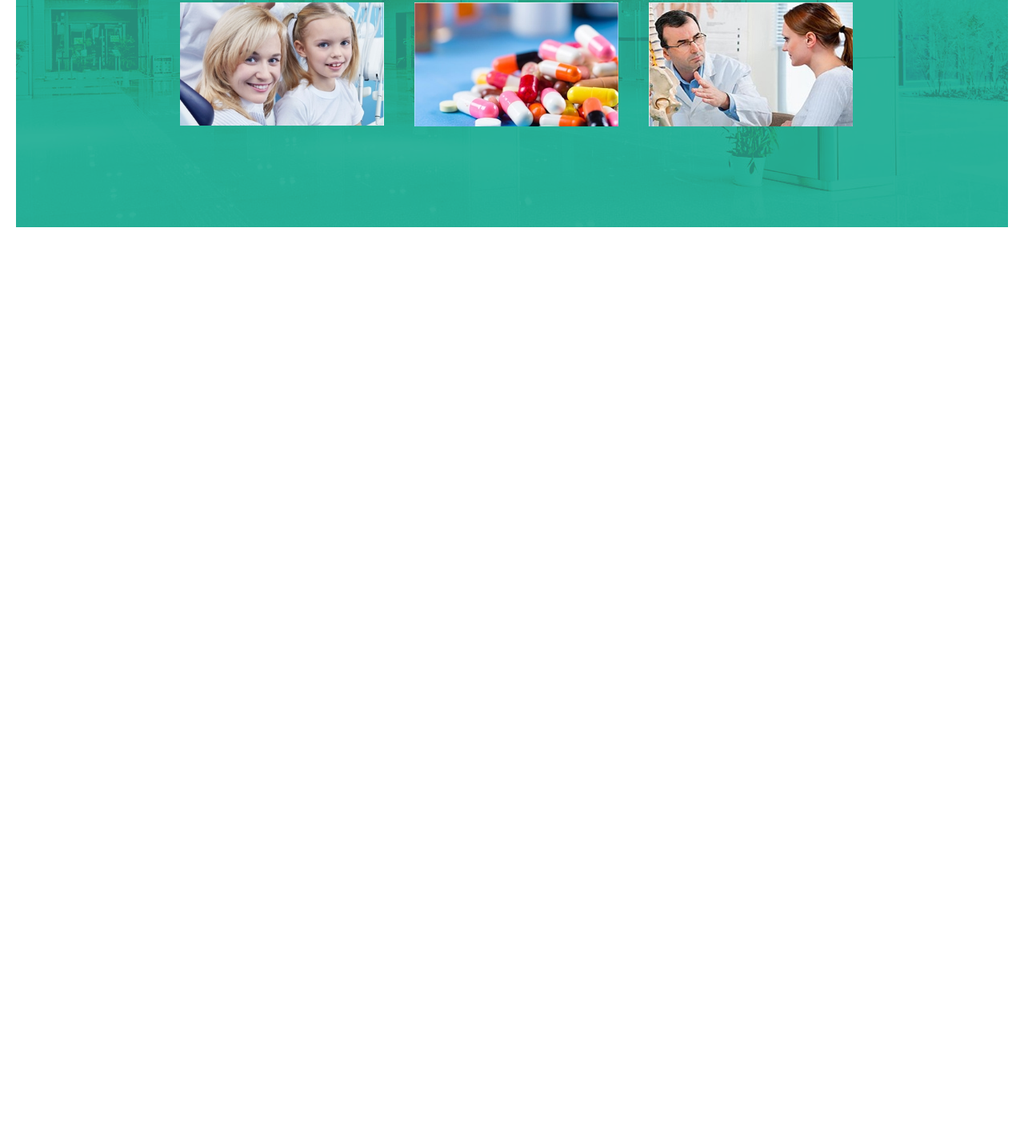
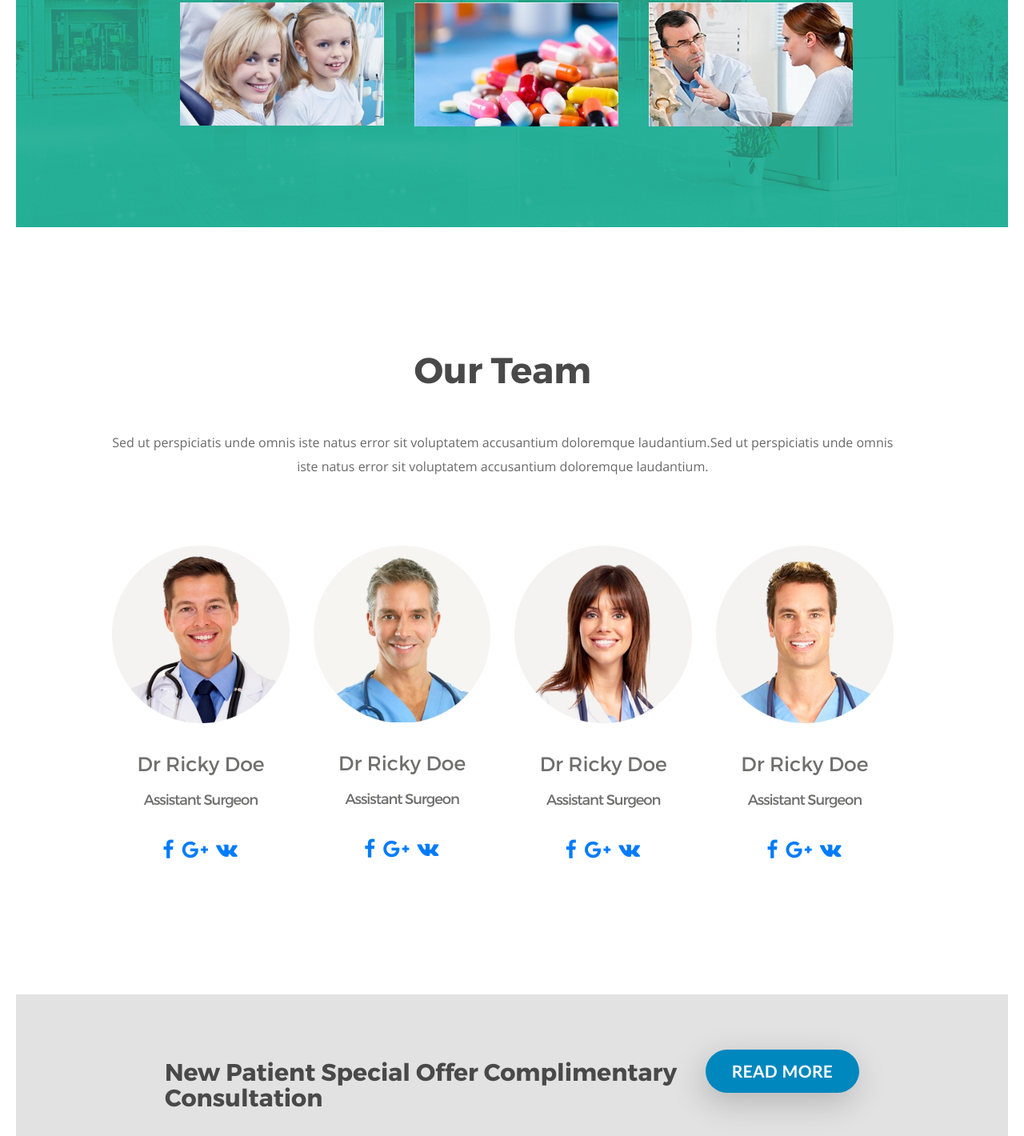
Before and after one commit to Konstantin-Buzuev/GridLayout, a plain HTML site: page index.html in a window 1280 px wide. Shown: the part 3231-4651 px from the top of the page at 80% size. Before the commit the page ends 3515 px from the top, so only its background shows below. Drawn offline with nearby package versions, Linux system fonts and the light colour scheme; files whose address does not match are found by name.

Commit message:
team & offer sections
Added team & offer sections layout.

```diff
--- a/css/main.css
+++ b/css/main.css
@@ -237,6 +237,9 @@ nav .grid{
     height: 47px;
     text-align: center;
     text-decoration: none;
+}
+.btnBanner a:hover{
+    color: green;
 }
 @media only screen and (min-width: 768px) and (max-width: 1024px){
     #banner{
@@ -700,6 +703,153 @@ nav .grid{
     }
 }
 /*TEAM*/
+#team{
+    min-height: 918px;
+    height: auto;
+    box-sizing: border-box;
+    background-color: #ffffff;
+    padding-top: 150px;
+    padding-bottom: 135px;
+    padding-left: 9.6875%;
+    padding-right: 11.5625%;
+}
+#team h2{
+    color: #494949;
+    font-family: Montserrat;
+    font-size: 45px;
+    font-weight: 700;
+    text-align: center;
+    margin-bottom: 50px;
+}
+#team p{
+    max-width: 1095px;
+    color: #6a6a6a;
+    font-family: "Open Sans";
+    font-size: 16px;
+    font-weight: 400;
+    line-height: 30px;
+    text-align: center;
+    margin-bottom: 84px;
+}
+.teamUnit .teamIcon{
+    max-width: 279px;
+    max-height: 279px;
+    background-color: #f4f3f1;
+    border-radius: 50%;
+    margin-bottom: 35px;
+}
+.teamUnit .teamIcon img{
+    width: 100%;
+}
+#team .teamUnit h3{
+    color: #6f6f6e;
+    font-family: Montserrat;
+    font-size: 25px;
+    font-weight: 500;
+    text-align: center;
+    margin-bottom: 15px;
+}
+#team .teamUnit p{
+    color: #6f6f6e;
+    font-family: Montserrat;
+    font-size: 18px;
+    font-weight: 500;
+    letter-spacing: -1.09px;
+    text-align: center;
+    margin-bottom: 32px;
+}
+#team .teamUnit .social{
+    color: #0087be;
+    font-size: 25px;
+    font-weight: 400;
+    letter-spacing: 1.8px;
+}
+#team .grid{
+    display: grid;
+    grid-row-gap: 80px;
+    grid-column-gap: 30px;
+    width: 100%;
+}
+@media only screen and (min-width: 0px) and (max-width: 767px){
+    #team{
+        height: auto;
+        background-size: cover;
+        padding-left: 0px;
+        padding-right: 0px;
+    }
+    #team .grid{
+    grid-template: repeat(6, auto) / 1fr;
+    }
+    .teamUnit{
+    margin: 0 auto;
+    }
+}
+@media only screen and (min-width: 768px) and (max-width: 1024px){
+    #team{
+        height: auto;
+        background-size: cover;
+    }
+    #team .grid{
+    grid-template: repeat(2, auto) / 1fr 1fr;
+    }
+}
+@media only screen and (min-width: 1025px){
+    #team .grid{
+    grid-template: repeat(1, auto) / repeat(4, minmax(100px, 1fr));
+    }
+}
 /*OFFER*/
+#offer{
+    box-sizing: border-box;
+    min-height: 177px;
+    padding: 80px 15% 65px 15%;
+    background-color: #e2e2e2;
+}
+#offer .text{
+    color: #494949;
+    font-family: Montserrat;
+    font-size: 30px;
+    font-weight: 700;
+    width: calc(100% - 200px);
+    line-height: 32px;
+    float: left;
+}
+#offer .btnOffer{
+    box-sizing: border-box;
+    float: right;
+    width: 192px;
+    height: 54px;
+    margin-top: -11px;
+}
+#offer .btnOffer a{
+    color: #ffffff;
+    font-family: Lato;
+    font-size: 21px;
+    font-weight: 700;
+    text-transform: uppercase;
+    letter-spacing: 0.32px;
+    line-height: 54px;
+    box-shadow: -4px 12px 40px rgba(0, 1, 1, 0.2);
+    border-radius: 27px;
+    background-color: #0087be;
+    display: inline-block;
+    width: 192px;
+    height: 54px;
+    text-align: center;
+    text-decoration: none;
+}
+@media only screen and (min-width: 0px) and (max-width: 1024px){
+    #offer .text{
+    float: none;
+    width: 100%;
+    text-align: center;
+    margin: 0 auto;
+    }
+    #offer .btnOffer{
+    float: none;
+    margin: 0 auto;
+    margin-top: 20px;
+    }
+}
 /*FOOTER*/
 /*COPY*/
--- a/index.html
+++ b/index.html
@@ -158,8 +158,40 @@
                 <div class="galleryUnit"><img src="img/gallery_2_3.jpg" alt="gallery_2_3"></div>
             </div>
         </section>
-        <section id="team"></section>
-        <aside id="offer"></aside>
+        <section id="team">
+            <h2>Our Team</h2>
+            <p>Sed ut&nbsp;perspiciatis unde omnis iste natus error sit voluptatem accusantium doloremque laudantium.Sed ut&nbsp;perspiciatis unde omnis iste natus error sit voluptatem accusantium doloremque laudantium.</p>
+            <div class="grid">
+                <div class="teamUnit">
+                    <div class="teamIcon"><img src="img/team_1.jpg" alt="team_1"></div>
+                    <h3>Dr Ricky Doe</h3>
+                    <p>Assistant Surgeon</p>
+                    <p class="social"> <a href=""><i class="fa fa-facebook" aria-hidden="true"></i></a> <a href=""><i class="fa fa-google-plus" aria-hidden="true"></i></a> <a href=""><i class="fa fa-vk" aria-hidden="true"></i></a> </p>
+                </div>
+                <div class="teamUnit">
+                    <div class="teamIcon"><img src="img/team_2.jpg" alt="team_2"></div>
+                    <h3>Dr Ricky Doe</h3>
+                    <p>Assistant Surgeon</p>
+                    <p class="social"> <a href=""><i class="fa fa-facebook" aria-hidden="true"></i></a> <a href=""><i class="fa fa-google-plus" aria-hidden="true"></i></a> <a href=""><i class="fa fa-vk" aria-hidden="true"></i></a> </p>
+                </div>
+                <div class="teamUnit">
+                    <div class="teamIcon"><img src="img/team_3.jpg" alt="team_3"></div>
+                    <h3>Dr Ricky Doe</h3>
+                    <p>Assistant Surgeon</p>
+                    <p class="social"> <a href=""><i class="fa fa-facebook" aria-hidden="true"></i></a> <a href=""><i class="fa fa-google-plus" aria-hidden="true"></i></a> <a href=""><i class="fa fa-vk" aria-hidden="true"></i></a> </p>
+                </div>
+                <div class="teamUnit">
+                    <div class="teamIcon"><img src="img/team_4.jpg" alt="team_4"></div>
+                    <h3>Dr Ricky Doe</h3>
+                    <p>Assistant Surgeon</p>
+                    <p class="social"> <a href=""><i class="fa fa-facebook" aria-hidden="true"></i></a> <a href=""><i class="fa fa-google-plus" aria-hidden="true"></i></a> <a href=""><i class="fa fa-vk" aria-hidden="true"></i></a> </p>
+                </div>
+            </div>
+        </section>
+        <aside id="offer">
+            <div class="text">New Patient Special Offer Complimentary Consultation</div>
+            <div class="btnOffer"><a href="#">READ MORE</a></div>
+        </aside>
         <footer id="footer"></footer>
         <div id="copy"></div>
     </div>
```
